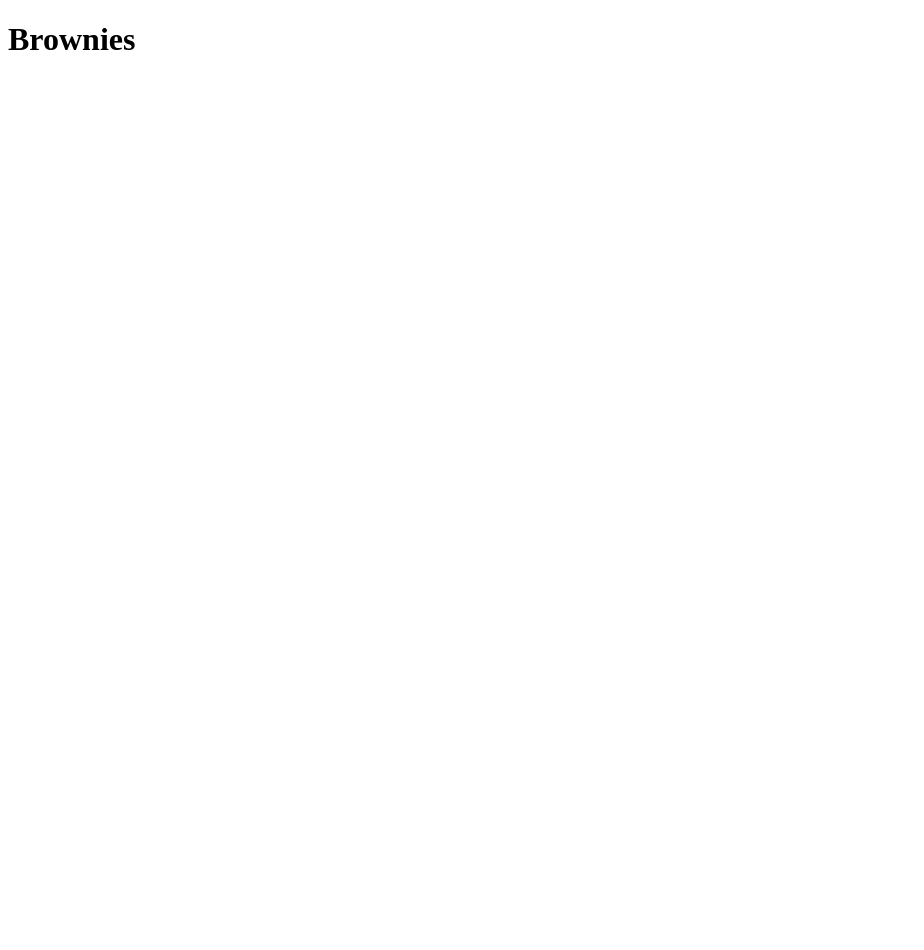
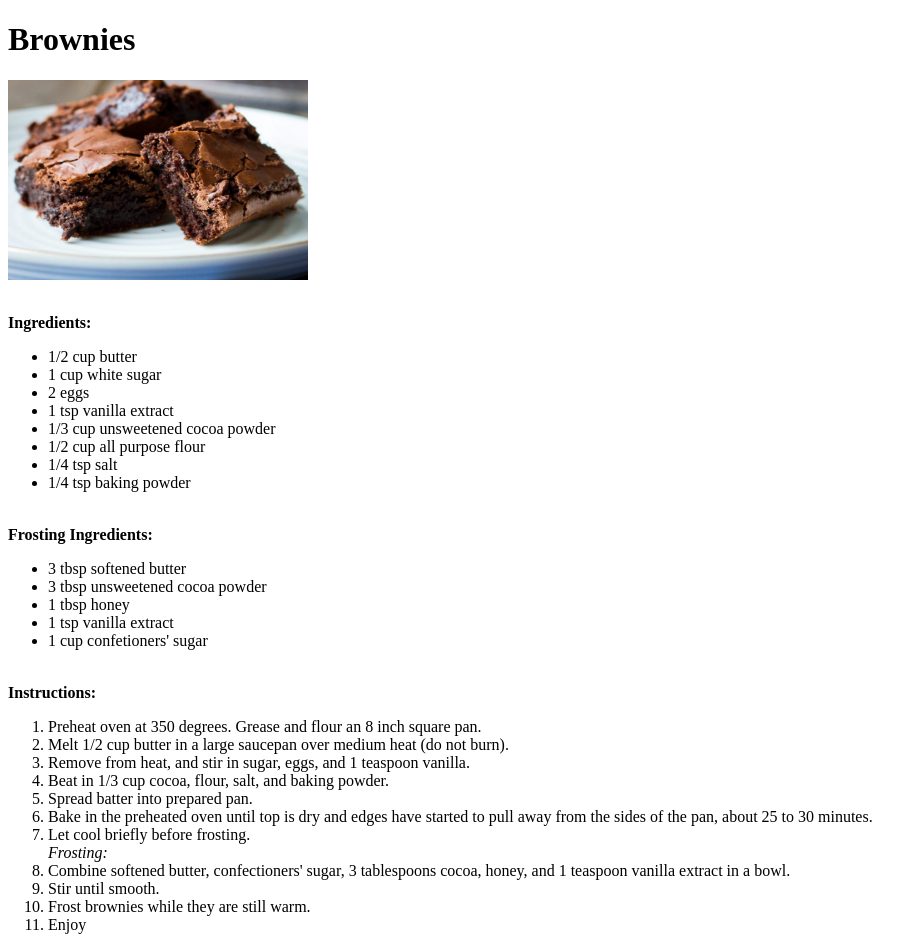
Before and after one commit to HelpfulLamb/odin-recipes, a plain HTML site: page recipes/brownies.html in a window 1280 px wide. Shown: the whole page, without its empty margins (0-924 px from the left). Before the commit the page ends 800 px from the top, so only its background shows below. Drawn offline with Linux system fonts and the light colour scheme.

Commit message:
Added content to this page, including accessibility tags

```diff
--- a/recipes/brownies.html
+++ b/recipes/brownies.html
@@ -7,5 +7,43 @@
 </head>
 <body>
     <h1>Brownies</h1>
+    <img src="../images/Easy-Fudgy-Chocolate-Brownies-17-720x540.jpg" alt="brownies" width="300" height="200" style="margin-bottom: 30px;">
+    <br>
+    <strong>Ingredients:</strong>
+    <ul>
+        <li>1/2 cup butter</li>
+        <li>1 cup white sugar</li>
+        <li>2 eggs</li>
+        <li>1 tsp vanilla extract</li>
+        <li>1/3 cup unsweetened cocoa powder</li>
+        <li>1/2 cup all purpose flour</li>
+        <li>1/4 tsp salt</li>
+        <li>1/4 tsp baking powder</li>
+    </ul>
+    <br>
+    <strong>Frosting Ingredients:</strong>
+    <ul>
+        <li>3 tbsp softened butter</li>
+        <li>3 tbsp unsweetened cocoa powder</li>
+        <li>1 tbsp honey</li>
+        <li>1 tsp vanilla extract</li>
+        <li>1 cup confetioners' sugar</li>
+    </ul>
+    <br>
+    <strong>Instructions:</strong>
+    <ol>
+        <li>Preheat oven at 350 degrees. Grease and flour an 8 inch square pan.</li>
+        <li>Melt 1/2 cup butter in a large saucepan over medium heat (do not burn). </li>
+        <li>Remove from heat, and stir in sugar, eggs, and 1 teaspoon vanilla.</li>
+        <li>Beat in 1/3 cup cocoa, flour, salt, and baking powder.</li>
+        <li>Spread batter into prepared pan.</li>
+        <li>Bake in the preheated oven until top is dry and edges have started to pull away from the sides of the pan, about 25 to 30 minutes.</li>
+        <li>Let cool briefly before frosting.</li>
+        <p style="margin: 0; padding: 0;"><em>Frosting:</em></p>
+        <li>Combine softened butter, confectioners' sugar, 3 tablespoons cocoa, honey, and 1 teaspoon vanilla extract in a bowl.</li>
+        <li>Stir until smooth.</li>
+        <li>Frost brownies while they are still warm.</li>
+        <li>Enjoy</li>
+    </ol>
 </body>
 </html>
```
